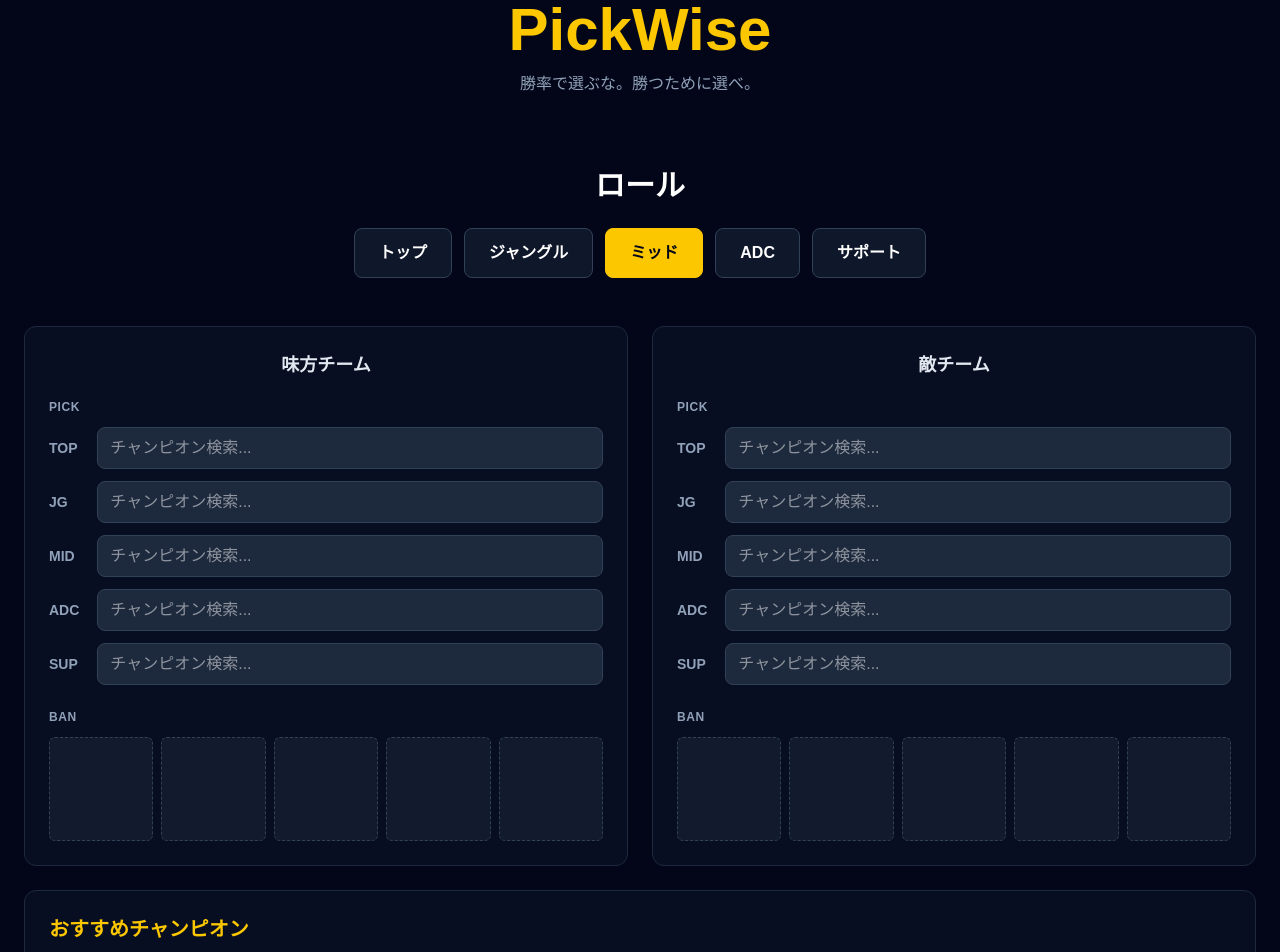
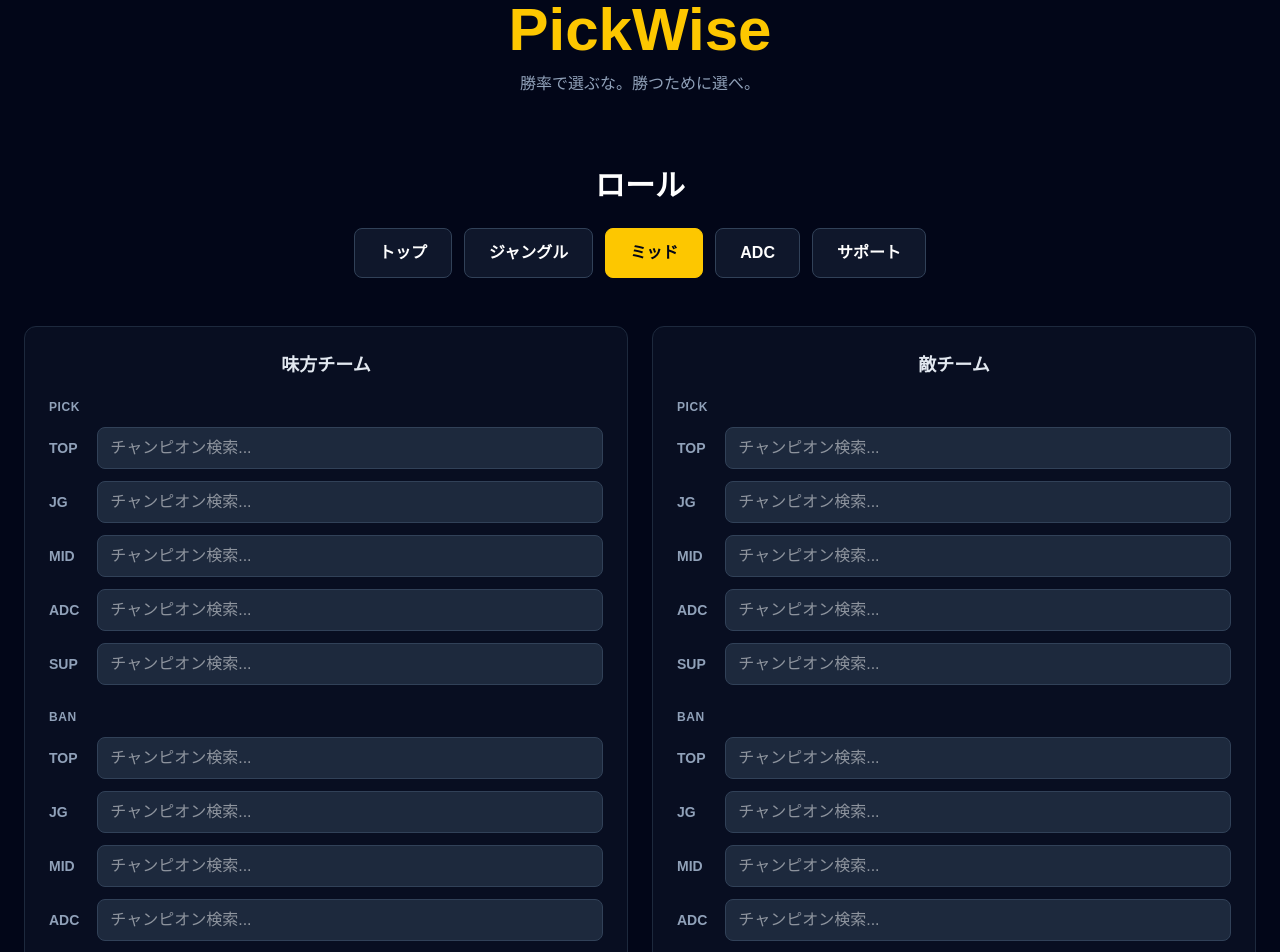
Before and after one commit to kyosukesai17-tech/PickWise, a Next.js app: page / in a window 1280 px wide. Shown: the top 952 px of the page. Built offline with nearby package versions, Linux system fonts and the light colour scheme.

Commit message:
feat: BANデータを追加

```diff
--- a/app/page.tsx
+++ b/app/page.tsx
@@ -24,6 +24,22 @@
     null,
   ]);
 
+  const [allyBans, setAllyBans] = useState<(Champion | null)[]>([
+  null,
+  null,
+  null,
+  null,
+  null,
+]);
+
+const [enemyBans, setEnemyBans] = useState<(Champion | null)[]>([
+  null,
+  null,
+  null,
+  null,
+  null,
+]);
+
   return (
     <main className="min-h-screen bg-slate-950 text-white">
       <Header />
@@ -36,6 +52,10 @@
           setAllyTeam={setAllyTeam}
           enemyTeam={enemyTeam}
           setEnemyTeam={setEnemyTeam}
+          allyBans={allyBans}
+          setAllyBans={setAllyBans}
+          enemyBans={enemyBans}
+          setEnemyBans={setEnemyBans}
         />
 
         <RecommendationSection
--- a/components/RecommendationSection.tsx
+++ b/components/RecommendationSection.tsx
@@ -1,5 +1,4 @@
 import type { Champion } from "../types/champion";
-import { recommend } from "../lib/recommend";
 
 type RecommendationSectionProps = {
   allyTeam: (Champion | null)[];
@@ -10,33 +9,24 @@
   allyTeam,
   enemyTeam,
 }: RecommendationSectionProps) {
-  const recommendations = recommend(allyTeam, enemyTeam);
+  const selectedCount =
+    allyTeam.filter(Boolean).length +
+    enemyTeam.filter(Boolean).length;
 
   return (
     <section className="rounded-xl border border-slate-800 bg-slate-900/50 p-6">
-      <h2 className="mb-4 text-xl font-bold text-yellow-400">
+      <h2 className="mb-3 text-xl font-bold text-slate-100">
         おすすめチャンピオン
       </h2>
 
-      {recommendations.length === 0 ? (
+      {selectedCount === 0 ? (
         <p className="text-slate-400">
           味方または敵のチャンピオンを選択してください。
         </p>
       ) : (
-        <ul className="space-y-2">
-          {recommendations.map((champion) => (
-            <li
-              key={champion.name}
-              className="flex items-center justify-between rounded-lg border border-slate-700 bg-slate-800 px-4 py-3"
-            >
-              <span>{champion.name}</span>
-
-              <span className="font-bold text-yellow-400">
-                {champion.score} pt
-              </span>
-            </li>
-          ))}
-        </ul>
+        <p className="text-slate-400">
+          おすすめエンジンは次のCommitで実装します。
+        </p>
       )}
     </section>
   );
--- a/components/TeamInput.tsx
+++ b/components/TeamInput.tsx
@@ -13,22 +13,36 @@
 
 type TeamPanelProps = {
   title: string;
+
   team: (Champion | null)[];
   setTeam: React.Dispatch<React.SetStateAction<(Champion | null)[]>>;
+
+  bans: (Champion | null)[];
+  setBans: React.Dispatch<React.SetStateAction<(Champion | null)[]>>;
+
   selectedChampions: Champion[];
 };
 
 type TeamInputProps = {
   allyTeam: (Champion | null)[];
   setAllyTeam: React.Dispatch<React.SetStateAction<(Champion | null)[]>>;
+
   enemyTeam: (Champion | null)[];
   setEnemyTeam: React.Dispatch<React.SetStateAction<(Champion | null)[]>>;
+
+  allyBans: (Champion | null)[];
+  setAllyBans: React.Dispatch<React.SetStateAction<(Champion | null)[]>>;
+
+  enemyBans: (Champion | null)[];
+  setEnemyBans: React.Dispatch<React.SetStateAction<(Champion | null)[]>>;
 };
 
 function TeamPanel({
   title,
   team,
   setTeam,
+  bans,
+  setBans,
   selectedChampions,
 }: TeamPanelProps) {
   return (
@@ -61,20 +75,29 @@
           ))}
         </ul>
       </div>
-
       <div className="mt-6">
         <p className="mb-3 text-xs font-semibold uppercase tracking-wider text-slate-400">
           Ban
         </p>
 
-        <div className="grid grid-cols-5 gap-2">
-          {Array.from({ length: 5 }).map((_, index) => (
-            <div
-              key={index}
-              className="aspect-square rounded-md border border-dashed border-slate-700 bg-slate-800/50"
-            />
+        <ul className="space-y-3">
+          {bans.map((ban, index) => (
+            <li key={index}>
+              <ChampionSearch
+                role={teamRoles[index].label}
+                value={ban}
+                excludedChampions={selectedChampions.filter(
+                  (champion) => champion.id !== ban?.id
+                )}
+                onSelect={(champion) => {
+                  const next = [...bans];
+                  next[index] = champion;
+                  setBans(next);
+                }}
+              />
+            </li>
           ))}
-        </div>
+        </ul>
       </div>
     </div>
   );
@@ -85,10 +108,20 @@
   setAllyTeam,
   enemyTeam,
   setEnemyTeam,
+  allyBans,
+  setAllyBans,
+  enemyBans,
+  setEnemyBans,
 }: TeamInputProps) {
-  const selectedChampions = [...allyTeam, ...enemyTeam].filter(
+  const selectedPicks = [...allyTeam, ...enemyTeam].filter(
     (champion): champion is Champion => champion !== null
   );
+
+  const selectedBans = [...allyBans, ...enemyBans].filter(
+    (champion): champion is Champion => champion !== null
+  );
+
+  const selectedChampions = [...selectedPicks, ...selectedBans];
 
   return (
     <section>
@@ -97,6 +130,8 @@
           title="味方チーム"
           team={allyTeam}
           setTeam={setAllyTeam}
+          bans={allyBans}
+          setBans={setAllyBans}
           selectedChampions={selectedChampions}
         />
 
@@ -104,6 +139,8 @@
           title="敵チーム"
           team={enemyTeam}
           setTeam={setEnemyTeam}
+          bans={enemyBans}
+          setBans={setEnemyBans}
           selectedChampions={selectedChampions}
         />
       </div>
--- a/lib/recommend.ts
+++ b/lib/recommend.ts
@@ -1,43 +1,15 @@
+import { getChampions } from "./getChampions";
 import type { Champion } from "../types/champion";
-import { addScore } from "./score";
-import { allyRules, enemyRules } from "./rules";
 
-export function recommend(
+export function recommendChampions(
   allyTeam: (Champion | null)[],
   enemyTeam: (Champion | null)[]
-) {
-  const scores: Record<string, number> = {};
+): Champion[] {
+  const selectedIds = [...allyTeam, ...enemyTeam]
+    .filter((c): c is Champion => c !== null)
+    .map((c) => c.id);
 
-  for (const champion of allyTeam) {
-    if (!champion) continue;
-
-    const rule =
-      allyRules[champion.id as keyof typeof allyRules];
-
-    if (!rule) continue;
-
-    for (const [name, value] of Object.entries(rule)) {
-      addScore(scores, name, value);
-    }
-  }
-
-  for (const champion of enemyTeam) {
-    if (!champion) continue;
-
-    const rule =
-      enemyRules[champion.id as keyof typeof enemyRules];
-
-    if (!rule) continue;
-
-    for (const [name, value] of Object.entries(rule)) {
-      addScore(scores, name, value);
-    }
-  }
-
-  return Object.entries(scores)
-    .sort((a, b) => b[1] - a[1])
-    .map(([name, score]) => ({
-      name,
-      score,
-    }));
+  return getChampions()
+    .filter((c) => !selectedIds.includes(c.id))
+    .slice(0, 10);
 }
```
